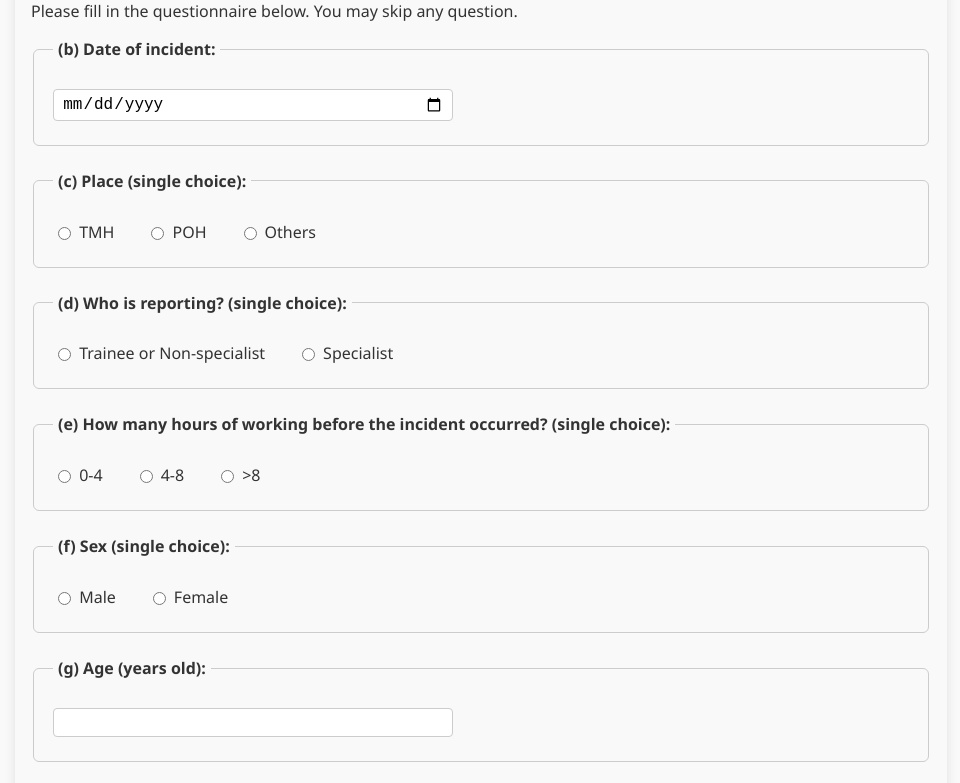
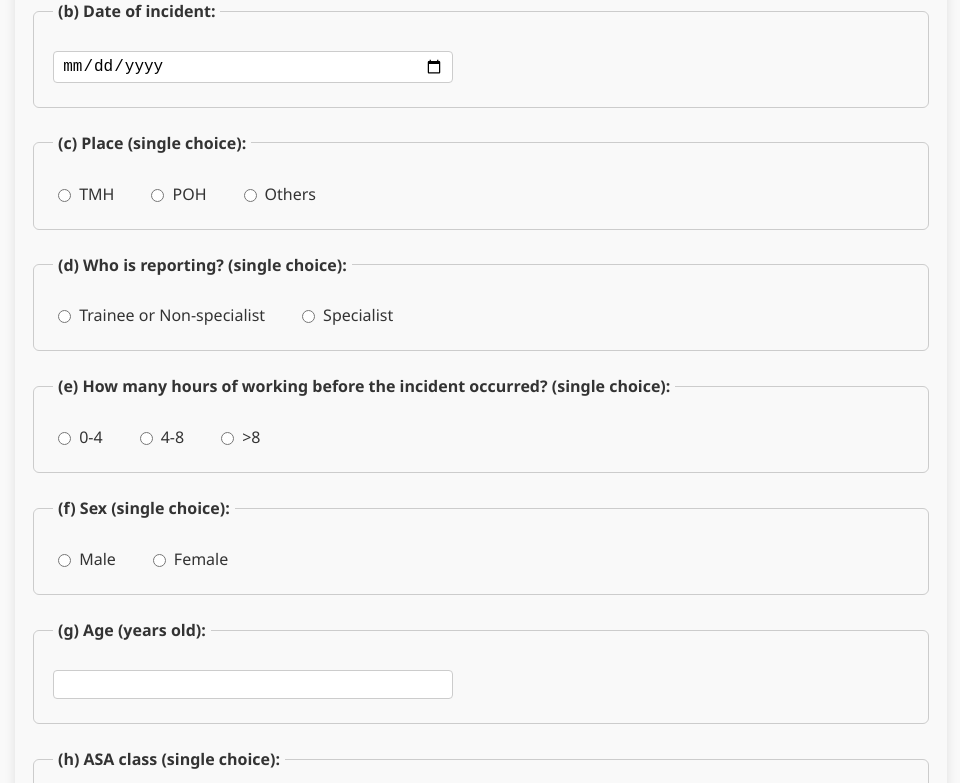
Before and after one commit to lauhonwaiabc/critical-incident-reporting-frontend, a plain HTML site: page InputView.htm in a window 1280 px wide. Shown: the part 128-911 px from the top of the page, without its empty margins (159-1119 px from the left). Drawn offline with nearby package versions, Linux system fonts and the light colour scheme.

Commit message:
InputView.htm

```diff
--- a/InputView.htm
+++ b/InputView.htm
@@ -12,7 +12,6 @@
 <body>
 
   <h1>CIR Reporting Form</h1>
-  <p>Please fill in the questionnaire below. You may skip any question.</p>
 
   <form id="cirForm">
     <fieldset>
```
